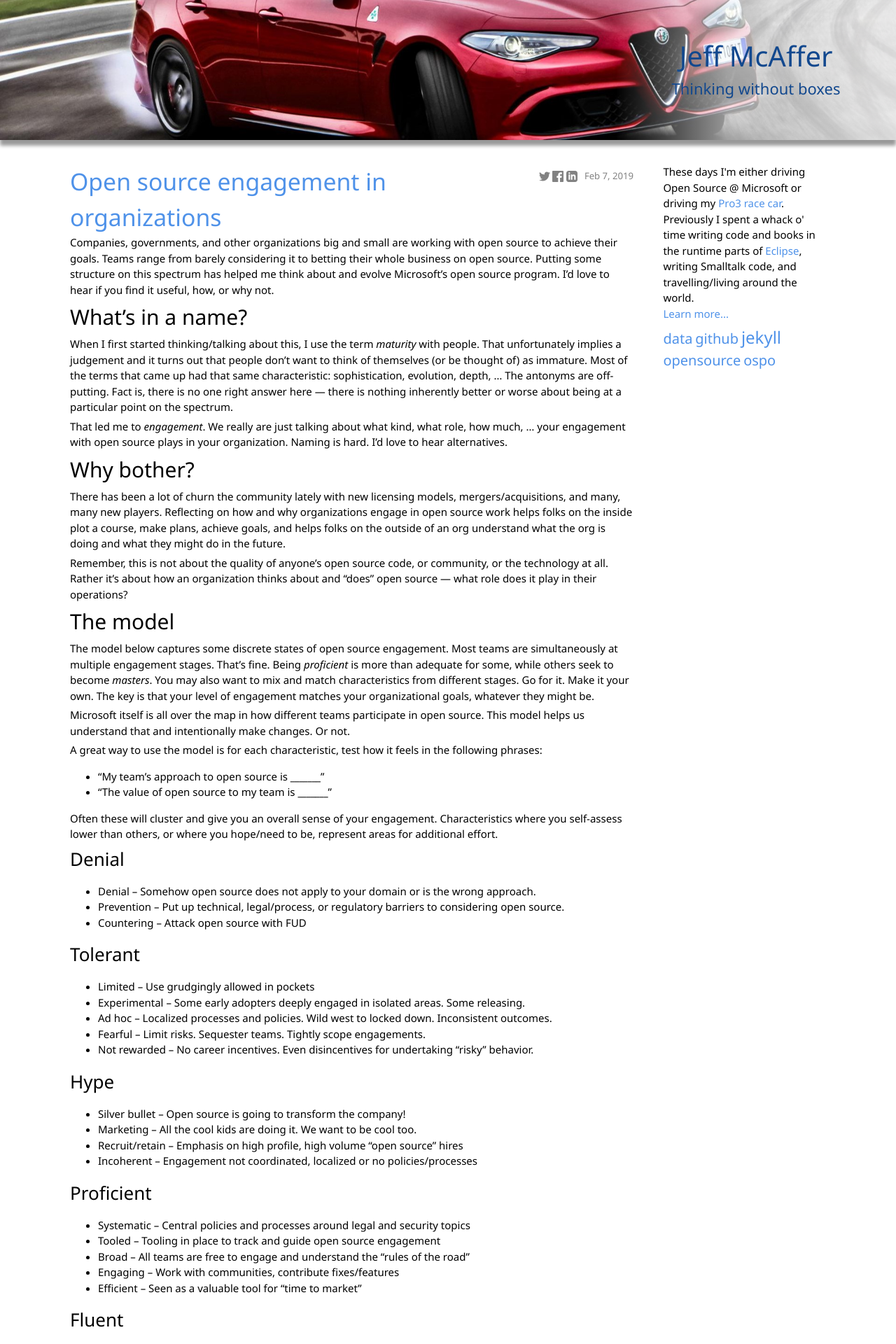
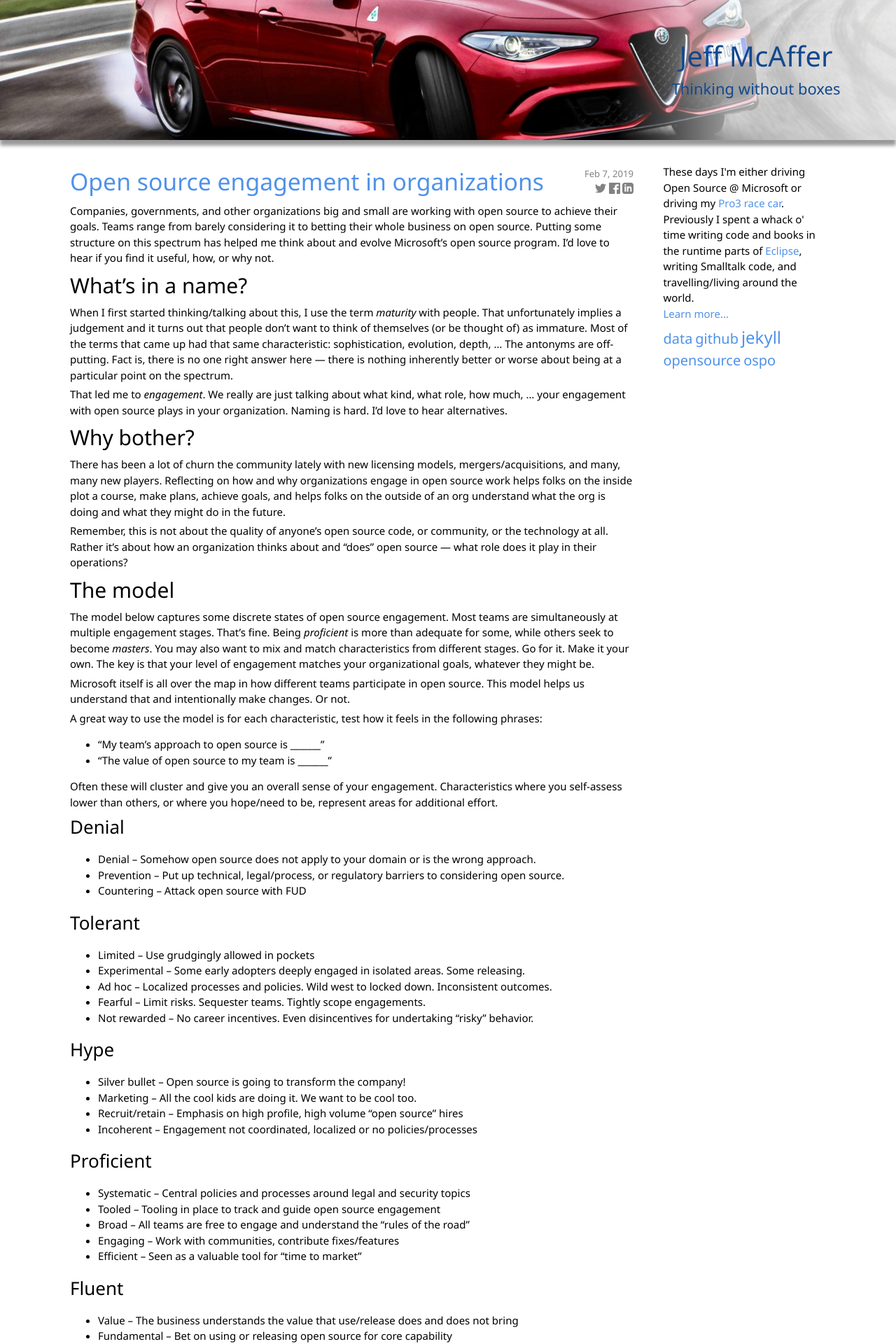
Before and after one commit to jeffmcaffer/jeffmcaffer.github.io, a Jekyll site: the page built from _posts/2019-02-07-Open-source-engagement.md, in a window 1280 px wide. Shown: the top 1920 px of the page at 70% size. Built offline with Jekyll 4.4.1, drawn with Linux system fonts in a browser that asks for light colours; comment, search, counter and statistics services are not loaded.

Commit message:
update social icons and location

```diff
--- a/_includes/footer.html
+++ b/_includes/footer.html
@@ -16,13 +16,13 @@
 
       &nbsp;&nbsp;
 
-      <a href="/feed.xml"><img src="/images/feed-icon-14x14.png" /> <span class="username ">rss</span></a>
+      <a href="/feed.xml"><img src="/images/social/feed-icon-14x14.png" /> <span class="username ">rss</span></a>
 
       &nbsp;&nbsp;
 
       {% if site.github_username %}
       <a href="https://github.com/{{ site.github_username }}">
-        <img src="/images/github.svg" width="16" />
+        <img src="/images/social/github.svg" width="16" />
         <span class="username ">{{ site.github_username }}</span>
       </a>
       {% endif %}
@@ -31,7 +31,7 @@
 
       {% if site.twitter_username %}
       <a href="https://twitter.com/{{ site.twitter_username }}">
-        <img src="/images/twitter.svg" width="16" />
+        <img src="/images/social/twitter.svg" width="16" />
         <span class="username ">{{ site.twitter_username }}</span>
       </a>
       {% endif %}
--- a/_layouts/post.html
+++ b/_layouts/post.html
@@ -9,16 +9,19 @@
 {% capture linkedinParams %}url=https://mcaffer.com{{ page.url | prepend: site.baseurl }}&summary={{ page.excerpt | strip_html | strip_newlines | truncate: 256 | uri_escape }}&source=https://mcaffer.com{% endcapture %}
 
 <div class="post">
-  <header>
-    <div>
-      <span class="post-meta">
+  <header class="post-header-area">
+    <div class="post-meta">
+      <div>
+        {{ page.date | date: "%b %-d, %Y" }}
+      </div>
+      <div class="post-header-social">
         <a
           href="https://twitter.com/share?{{ twitterParams }}"
           title="Share on Twitter"
           target="_blank"
           rel="noopener noreferrer"
         >
-          <img src="/images/twitter.svg" width="16" />
+          <img src="/images/social/twitter.svg" width="16" />
         </a>
         <a
           href="https://www.facebook.com/sharer/sharer.php?{{ facebookParams }}"
@@ -26,7 +29,7 @@
           target="_blank"
           rel="noopener noreferrer"
         >
-          <img src="/images/facebook.svg" width="16" />
+          <img src="/images/social/facebook.svg" width="16" />
         </a>
         <a
           href="https://www.linkedin.com/shareArticle?mini=true&{{ linkedinParams }}"
@@ -34,14 +37,13 @@
           target="_blank"
           rel="noopener noreferrer"
         >
-          <img src="/images/linkedin.svg" width="16" />
+          <img src="/images/social/linkedin.svg" width="16" />
         </a>
-        &nbsp; {{ page.date | date: "%b %-d, %Y" }}
-      </span>
-      <h1 class="post-header">
+      </div>
+    </div>
+    <h1>
         <a class="post-link" href="{{ postUrl }}">{{ page.title }}</a>
       </h1>
-    </div>
   </header>
 
   <article class="post-content">
--- a/_sass/_layout.scss
+++ b/_sass/_layout.scss
@@ -225,11 +225,15 @@
   }
 }
 
+.post-header-area {
+  margin-bottom: 5px;
+}
+
 .post-meta {
   font-size: $small-font-size;
   color: $grey-color;
   float: right;
-  padding-top: 8px;
+  padding-top: 5px;
 }
 
 .post-link {
@@ -260,7 +264,12 @@
  */
 .post-header {
   // margin-bottom: $spacing-unit;
-  margin-bottom: 0;
+  margin-bottom: 0px;
+}
+
+.post-header-social {
+  // margin-bottom: $spacing-unit;
+  float: right;
 }
 
 .post-title {
```
Also changed, not shown: images/social/facebook.svg (renamed from images/facebook.svg), images/social/feed-icon-14x14.png (renamed from images/feed-icon-14x14.png), images/social/github.svg (renamed from images/github.svg), images/social/linkedin.svg (renamed from images/linkedin.svg), images/social/twitter.svg (renamed from images/twitter.svg).
